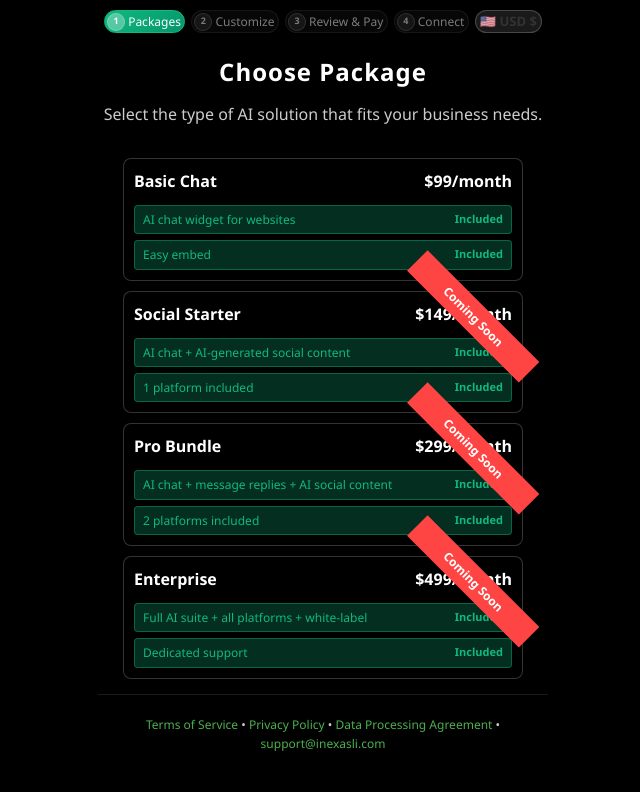
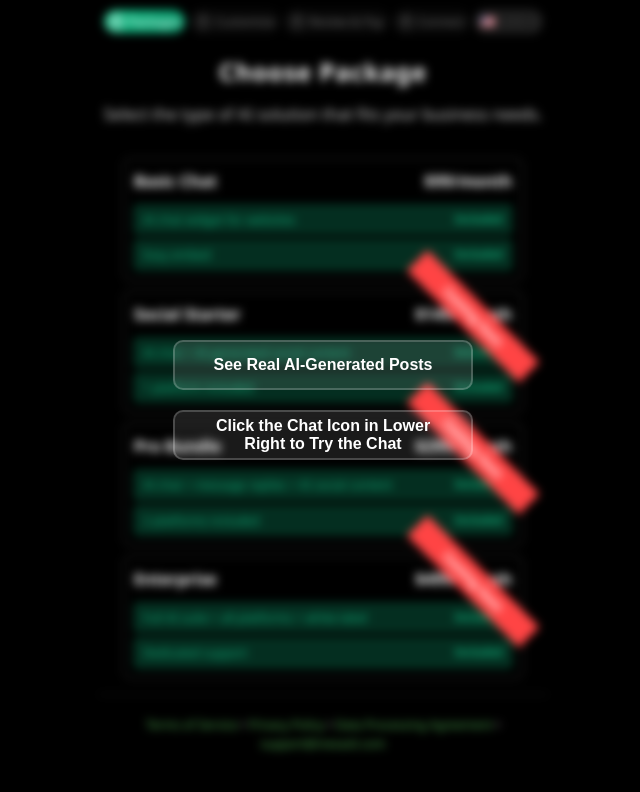
Before and after one commit to adminx123/saas, a website: page public/salesfunnel/packages.html in a window 1280 px wide. Shown: the whole page, without its empty margins (317-957 px from the left). Drawn offline with Linux system fonts and the light colour scheme; a script that the page names is missing.

Commit message:
feat: Add demo buttons with functionality to showcase AI-generated posts and chat interaction

```diff
--- a/public/salesfunnel/packages.html
+++ b/public/salesfunnel/packages.html
@@ -10,6 +10,50 @@
     <style>
         /* Page-specific styles for packages.html */
         /* Package-card styles moved to salesflow.css */
+
+        /* Blur the page content */
+        #mainContent {
+            filter: blur(5px);
+            transition: filter 0.5s ease;
+        }
+        #mainContent.unblurred {
+            filter: none;
+        }
+
+        /* Demo buttons */
+        .demo-buttons {
+            position: fixed;
+            top: 50%;
+            left: 50%;
+            transform: translate(-50%, -50%);
+            z-index: 1000;
+            display: flex;
+            flex-direction: column;
+            gap: 20px;
+            align-items: center;
+        }
+        .demo-btn {
+            display: flex;
+            align-items: center;
+            justify-content: center;
+            width: 300px;
+            height: 50px;
+            background: rgba(255,255,255,0.1);
+            border: 2px solid rgba(255,255,255,0.2);
+            border-radius: 10px;
+            cursor: pointer;
+            transition: all 0.3s ease;
+            color: white;
+            font-size: 16px;
+            font-weight: bold;
+            text-align: center;
+            padding: 0 20px;
+            box-sizing: border-box;
+        }
+        .demo-btn:hover {
+            background: rgba(255,255,255,0.15);
+            border-color: rgba(16, 185, 129, 0.5);
+        }
 
         /* Platform Selection Grid - Single Row Layout */
         .platform-selection-grid {
@@ -170,6 +214,11 @@
 <body>
     <div class="splash-container" id="splashContainer" style="padding-top: 40px; position: absolute; top: 0; left: 0; width: 100%; z-index: 2;">
         <img src="../../public/images/favicon.svg" alt="INEXASLI Logo" class="splash-logo" style="margin-top: 20px;">
+    </div>
+
+    <div class="demo-buttons" style="display: none;">
+        <button class="demo-btn" id="instagramBtn">See Real AI-Generated Posts</button>
+        <button class="demo-btn" id="chatBtn">Click the Chat Icon in Lower Right to Try the Chat</button>
     </div>
 
     <div class="device-container" id="mainContent" style="opacity: 0; display: block; z-index: 1;">
@@ -1166,5 +1215,23 @@
             }
         });
     </script>
+
+    <script>
+        // Demo buttons functionality
+        setTimeout(() => {
+            document.querySelector('.demo-buttons').style.display = 'flex';
+        }, 2300); // Wait for splash animation (~2.2s)
+
+        document.getElementById('instagramBtn').addEventListener('click', function() {
+            window.open('https://www.instagram.com/inexasli_', '_blank');
+        });
+
+        document.getElementById('chatBtn').addEventListener('click', function() {
+            // Unblur the page to reveal content
+            document.getElementById('mainContent').classList.add('unblurred');
+            // Hide the buttons
+            document.querySelector('.demo-buttons').style.display = 'none';
+        });
+    </script>
 </body>
 </html>
```
